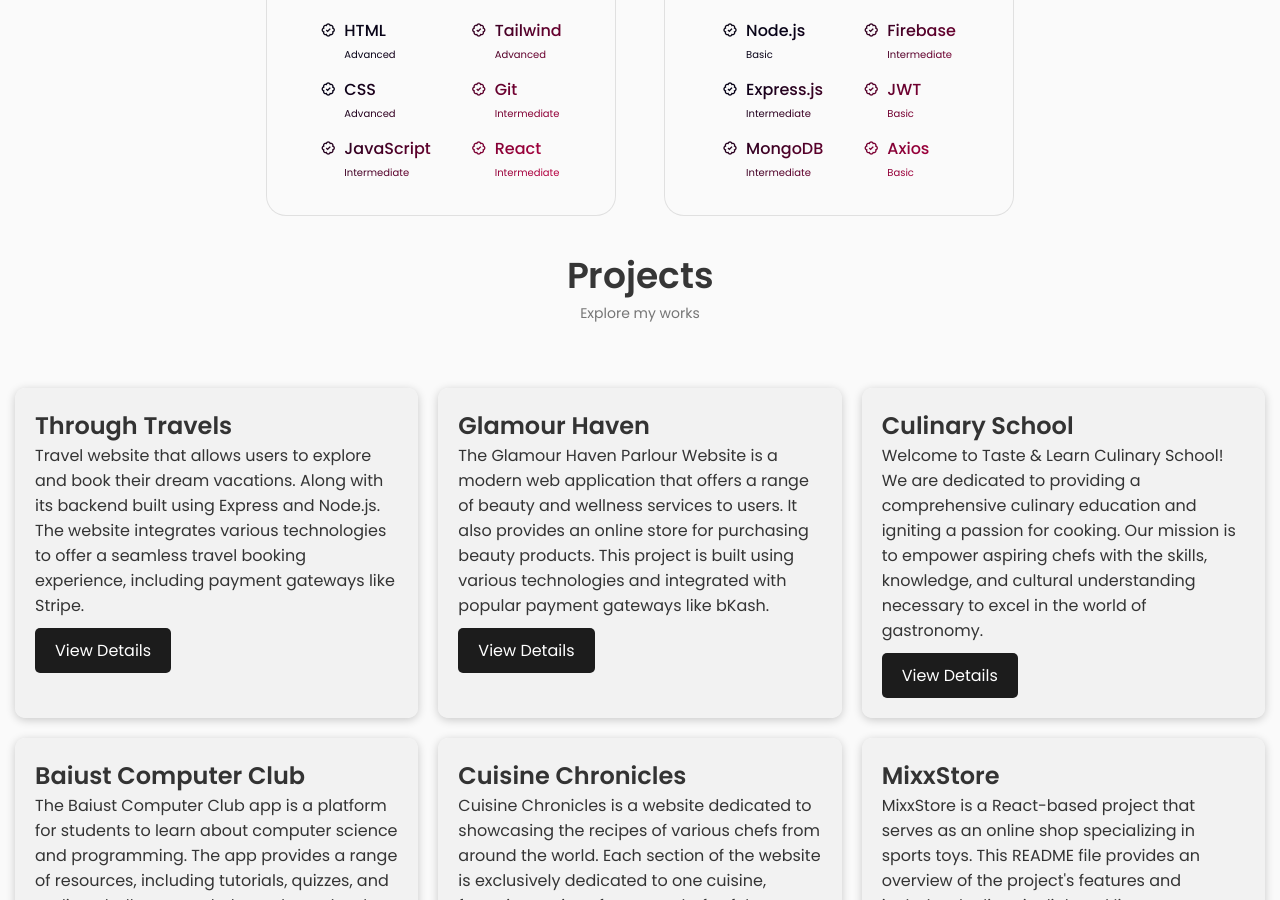
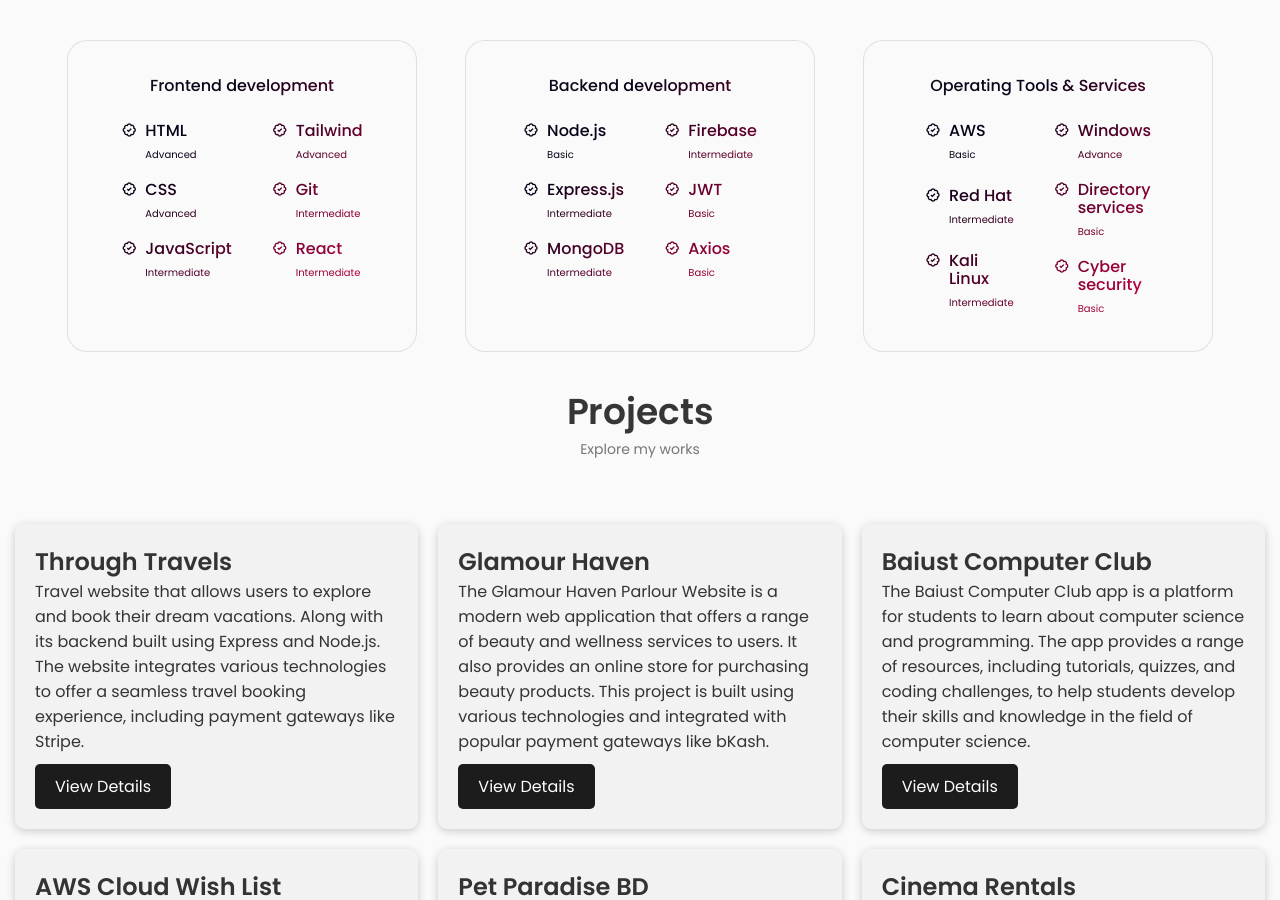
Before and after one commit to almahmudsarker/React-Portfolio, a React (Vite) app: page / in a window 1280 px wide. Shown: the part 1900-2800 px from the top of the page. Built offline with nearby package versions, Linux system fonts and the light colour scheme.

Commit message:
jan 2025 updated

```diff
--- a/src/components/About/About.jsx
+++ b/src/components/About/About.jsx
@@ -1,9 +1,8 @@
-import React, { useState } from 'react';
-import './About.css';
-import AboutImg from '../../assets/about.jpg';
-import Info from './Info';
+import React, { useState } from "react";
+import AboutImg from "../../assets/about.jpg";
+import "./About.css";
+import Info from "./Info";
 const About = () => {
-
   const [showFullDescription, setShowFullDescription] = useState(false);
   const toggleDescription = () => {
     setShowFullDescription(!showFullDescription);
@@ -26,7 +25,7 @@ const About = () => {
           <Info />
           <p className="about__description animate-charcter2">
             {showFullDescription
-                ? "With a strong foundation in JavaScript, along with expertise in React.js, Node.js, and Express.js, I thrive in crafting seamless user experiences and building scalable solutions. Whether it's developing dynamic front-end interfaces or architecting efficient back-end systems, I combine my technical prowess with a keen eye for design to deliver engaging web solutions. My dedication to clean code, best practices, and continuous learning enables me to stay up-to-date with the latest technologies and industry trends.I love collaborating with teams to transform ideas into reality and solve complex problems. By leveraging my excellent problem-solving skills and attention to detail, I consistently deliver high-quality projects on time. Let's connect and discuss how I can contribute to your next web development venture. Click the button below to explore my work and get in touch!"
+              ? "With a strong foundation in JavaScript, along with expertise in React.js, Node.js, and Express.js, I thrive in crafting seamless user experiences and building scalable solutions. Whether it's developing dynamic front-end interfaces or architecting efficient back-end systems, I combine my technical prowess with a keen eye for design to deliver engaging web solutions. My dedication to clean code, best practices, and continuous learning enables me to stay up-to-date with the latest technologies and industry trends.I love collaborating with teams to transform ideas into reality and solve complex problems. By leveraging my excellent problem-solving skills and attention to detail, I consistently deliver high-quality projects on time. Let's connect and discuss how I can contribute to your next development venture. Click the button below to explore my work and get in touch!"
               : "With a strong foundation in JavaScript, along with expertise in React.js, Node.js, and Express.js, I thrive in crafting seamless user experiences and building scalable solutions. Whether it's developing dynamic front-end interfaces or architecting efficient back-end systems, I combine my technical prowess with a keen eye for design to deliver engaging web solutions."}
             {!showFullDescription && (
               <p
--- a/src/components/About/Info.jsx
+++ b/src/components/About/Info.jsx
@@ -6,7 +6,7 @@ const Info = () => {
       <div className="about__box animate-link">
         <i className="bx bx-award about__icon"></i>
         <h3 className="about__title">Experience</h3>
-        <span className="about__subtitle">2 years Working</span>
+        <span className="about__subtitle">2+ years Working</span>
       </div>
       <div className="about__box animate-link">
         <i className="bx bx-briefcase-alt about__icon"></i>
--- a/src/components/Home/Data.jsx
+++ b/src/components/Home/Data.jsx
@@ -1,5 +1,5 @@
 import React from "react";
-import Resume from "../../assets/Al Mahmud Sarker CV.pdf";
+import Resume from "../../assets/AL MAHMUD SARKER CURRICULAM VITAE.pdf";
 const Data = () => {
   return (
     <div className="home__data">
@@ -9,13 +9,22 @@ const Data = () => {
         {/* A passionate Full stack developer with a knack for creating robust and
         innovative web applications. I thrive in crafting seamless user
         experiences and building scalable solutions. */}
-        Dedicated and innovative software engineer with experience in developing
+        {/* Dedicated and innovative software engineer with experience in developing
         high-quality web applications. Proficient in the MERN stack, with strong
         skills in JavaScript, Java, C++, and SQL. Demonstrated history of
         successful project completion and problem-solving abilities. Adept at
         working in fast-paced environments, both independently and as part of a
         team. Eager to bring technical skills and a collaborative spirit to a
-        dynamic software development team.
+        dynamic software development team. */}
+        Driven and innovative software engineer with a strong academic
+        background in Computer Science and Engineering, specializing in scalable
+        web applications and cloud-based technologies. Proficient in the MERN
+        stack, AWS, and advanced software development tools. Experienced in
+        solving complex challenges through collaborative teamwork and
+        self-initiative, with a proven track record in research on AI-driven
+        prediction models and time-series forecasting. Passionate about
+        advancing knowledge in software engineering and cloud computing while
+        contributing to impactful technological innovations.
       </p>
 
       <a download="" href={Resume} className="button button--flex">
--- a/src/components/Projects/Projects.jsx
+++ b/src/components/Projects/Projects.jsx
@@ -51,7 +51,118 @@ const Projects = () => {
       ],
       liveLink: "https://purlour-app.web.app",
       snapshots: [
-        "https://camo.githubusercontent.com/6fae59751f715b2fb15abf234b80654732cb4f6998f627a552eb621cc148fdb9/68747470733a2f2f692e6962622e636f2f574739594e71312f696d6167652d323032332d31302d33312d3230313233323939332e706e67",
+        "https://i.ibb.co/vxcnkZX4/screencapture-purlour-app-web-app-2025-01-29-23-16-29.png",
+        "https://i.ibb.co/CsmFw4S6/screencapture-purlour-app-web-app-dashboard-manage-service-2025-01-29-23-18-20.png",
+        "https://i.ibb.co/ks7Fmc8M/screencapture-purlour-app-web-app-dashboard-order-list-2025-01-29-23-17-33.png",
+        "https://i.ibb.co/BVrZ4NTH/screencapture-purlour-app-web-app-dashboard-profile-2025-01-29-23-17-17.png",
+        "https://i.ibb.co/prrtFg9S/screencapture-purlour-app-web-app-dashboard-payment-6536e006f7c32f9604950a43-2025-01-29-23-26-25.png",
+      ],
+    },
+
+    {
+      id: 4,
+      title: "Baiust Computer Club",
+      description:
+        "The Baiust Computer Club app is a platform for students to learn about computer science and programming. The app provides a range of resources, including tutorials, quizzes, and coding challenges, to help students develop their skills and knowledge in the field of computer science.",
+      features: [
+        "Login and registration for members and admins",
+        "Dashboard for members to view club activities",
+        "Membership management system",
+        "Integration with BAIUST website for event updates",
+      ],
+      liveLink:
+        "https://github.com/almahmudsarker/Baiust-Computer-Club-Desktop-App",
+      snapshots: [
+        "https://i.ibb.co/b5pqpCZ/00.jpg",
+        "https://i.ibb.co/0rhJ0gW/1.jpg",
+        "https://i.ibb.co/HH5B6Ks/2.jpg",
+        "https://i.ibb.co/pwNC8CX/3.jpg",
+        "https://i.ibb.co/ZdtfCPw/4.jpg",
+        "https://i.ibb.co/GHGXJyN/5.jpg",
+        "https://i.ibb.co/HXMJv0c/6.jpg",
+        "https://i.ibb.co/w4Bf42k/7.jpg",
+        "https://i.ibb.co/pQNnGcC/image.jpg",
+        "https://i.ibb.co/n80BFRK/01.jpg",
+        "https://i.ibb.co/hfXt8P3/02.jpg",
+        "https://i.ibb.co/yXMcnyw/03.jpg",
+        "https://i.ibb.co/LZq39Sc/04.jpg",
+      ],
+    },
+    {
+      id: 7,
+      title: "AWS Cloud Wish List",
+      description:
+        "Welcome to the Wish Tracker Cloud App, a serverless, scalable, and user-friendly application that lets users track and manage their bucket list items. This project was built using modern AWS cloud services and React, leveraging the power of serverless architecture for optimized performance and minimal management overhead.",
+      features: [
+        "Data Management with DynamoDB",
+        "User Authentication",
+        "GraphQL API with AWS AppSync",
+        "Image Storage in S3",
+        "AWS Amplify Hosting",
+      ],
+      liveLink: "https://github.com/almahmudsarker/wishTrackerCloudApp",
+      snapshots: [
+        "https://i.ibb.co/jPr9Kmx8/p-5-1.png",
+        "https://i.ibb.co/8gGDgFF5/p-5-2.png",
+        "https://i.ibb.co/Y4KmGFkt/p-5-3.png",
+        "https://i.ibb.co/ycc5CHmM/p-5-4.png",
+        "https://i.ibb.co/7d281ssk/p-5-5.png",
+      ],
+    },
+
+    // {
+    //   id: 6,
+    //   title: "MixxStore",
+    //   description:
+    //     "MixxStore is a React-based project that serves as an online shop specializing in sports toys. This README file provides an overview of the project's features and includes the live site link and license information.",
+    //   features: [
+    //     "Product Catalog",
+    //     "Browse and search",
+    //     "Shopping Cart",
+    //     "Product Reviews",
+    //   ],
+    //   liveLink: "https://mixxstore-4a428.web.app",
+    //   snapshots: [
+    //     "https://i.ibb.co/F61wyX5/1.jpg",
+    //     "https://i.ibb.co/Pmx5QRn/2.jpg",
+    //     "https://i.ibb.co/0h2tVtm/3.jpg",
+    //     "https://i.ibb.co/W3yBGxg/4.jpg",
+    //     "https://i.ibb.co/zsCpS4L/5.jpg",
+    //     "https://i.ibb.co/Hp4kfHP/7.jpg",
+    //     "https://i.ibb.co/Vv99P5j/8.jpg",
+    //     "https://i.ibb.co/MST003t/9.jpg",
+    //   ],
+    // },
+    {
+      id: 8,
+      title: "Pet Paradise BD",
+      description:
+        "'Pet Paradise BD' is a startup founded by Rahat Amin Shopnil, focusing on providing premium cat foods and accessories to create the ultimate haven for feline friends. This repository contains the source code and assets for the official website.",
+      features: [
+        "Product Catalog",
+        "Browse and search",
+        "Shopping Cart",
+        "Product Reviews",
+      ],
+      liveLink: "https://pet-paradise-bd.vercel.app",
+      snapshots: [
+        "https://i.ibb.co/zhX87Fdv/screencapture-pet-paradise-bd-vercel-app-2025-01-29-23-04-56.png",
+      ],
+    },
+    {
+      id: 9,
+      title: "Cinema Rentals",
+      description:
+        "All film and delivery charges for rentals will be the responsibility of the renter. We will most certainly do our best to accommodate any and all of your needs.",
+      features: [
+        "Product Catalog",
+        "Browse and search",
+        "Shopping Cart",
+        "Product Reviews",
+      ],
+      liveLink: "https://cinema-rentals.vercel.app",
+      snapshots: [
+        "https://i.ibb.co/Q3Bs7Bbs/screencapture-cinema-rentals-vercel-app-2025-01-29-23-09-43.png",
       ],
     },
     {
@@ -82,35 +193,6 @@ const Projects = () => {
       ],
     },
     {
-      id: 4,
-      title: "Baiust Computer Club",
-      description:
-        "The Baiust Computer Club app is a platform for students to learn about computer science and programming. The app provides a range of resources, including tutorials, quizzes, and coding challenges, to help students develop their skills and knowledge in the field of computer science.",
-      features: [
-        "Login and registration for members and admins",
-        "Dashboard for members to view club activities",
-        "Membership management system",
-        "Integration with BAIUST website for event updates",
-      ],
-      liveLink:
-        "https://github.com/almahmudsarker/Baiust-Computer-Club-Desktop-App",
-      snapshots: [
-        "https://camo.githubusercontent.com/2581ffe6fd10ae01fe0b344764dd752d3d074011d395461812f5f144f5044e97/68747470733a2f2f692e6962622e636f2f6235707170435a2f30302e6a7067",
-        "https://camo.githubusercontent.com/aebd38bf783192f3400896646322da01c962fa6839cb66fcb729176654c603a7/68747470733a2f2f692e6962622e636f2f3072684a3067572f312e6a7067",
-        "https://camo.githubusercontent.com/17a7bd072b3d9be0a248cf010431994648491304f191819f42e28cb71255ce3a/68747470733a2f2f692e6962622e636f2f48483542364b732f322e6a7067",
-        "https://camo.githubusercontent.com/faec34be7aeb6a963b8d40bbb2ed3ab62b8d6423f30ba9cf862f7f45ed4e0203/68747470733a2f2f692e6962622e636f2f70774e433843582f332e6a7067",
-        "https://camo.githubusercontent.com/77303d3681e8a91ce3f3b7542fb9f249021f36359bb92ba466c3bd2a654030b9/68747470733a2f2f692e6962622e636f2f5a6474664350772f342e6a7067",
-        "https://camo.githubusercontent.com/a1b51a285213e51064ef9cf9eb0dd0259c959270bbceaaa6dda8c8b8be7f1a9a/68747470733a2f2f692e6962622e636f2f474847584a794e2f352e6a7067",
-        "https://camo.githubusercontent.com/5224ab0ae5182c7759a049e84d9873504e4e7c47036e0313c8ddcfcee0bc3645/68747470733a2f2f692e6962622e636f2f48584d4a7630632f362e6a7067",
-        "https://camo.githubusercontent.com/e80b03ac15bdc2f9321412efbc3c15da86590aa57f18bb162ffc59f397331c42/68747470733a2f2f692e6962622e636f2f7734426634326b2f372e6a7067",
-        "https://camo.githubusercontent.com/3f70dae3f32d6c09bde0070c881d40a1616a972b9b543c7f8c4edbf4c116bcde/68747470733a2f2f692e6962622e636f2f70514e6e4763432f696d6167652e6a7067",
-        "https://camo.githubusercontent.com/f19c4b5a01a299733933b5f37bf67b2282d11302367d79ff5877f66da6510b9b/68747470733a2f2f692e6962622e636f2f6e38304246524b2f30312e6a7067",
-        "https://camo.githubusercontent.com/775dd091cfc36fae4f646e442815e388354e91f52dbac9c9b3f6cf003e010c39/68747470733a2f2f692e6962622e636f2f686658743850332f30322e6a7067",
-        "https://camo.githubusercontent.com/31ccd7b7e8b5430659b5487e83d290591484a025b182249ffaa250efb571736d/68747470733a2f2f692e6962622e636f2f79584d636e79772f30332e6a7067",
-        "https://camo.githubusercontent.com/81043e3737df5189a069829b42db0a3e55fb6575345bb2fc2fc614f8cbbcbe66/68747470733a2f2f692e6962622e636f2f4c5a71333953632f30342e6a7067",
-      ],
-    },
-    {
       id: 5,
       title: "Cuisine Chronicles",
       description:
@@ -129,61 +211,6 @@ const Projects = () => {
         "https://i.ibb.co/Rvbf3RS/4.jpg",
         "https://i.ibb.co/4SDWm5k/5.jpg",
         "https://i.ibb.co/0scDCvB/6.jpg",
-      ],
-    },
-    {
-      id: 6,
-      title: "MixxStore",
-      description:
-        "MixxStore is a React-based project that serves as an online shop specializing in sports toys. This README file provides an overview of the project's features and includes the live site link and license information.",
-      features: [
-        "Product Catalog",
-        "Browse and search",
-        "Shopping Cart",
-        "Product Reviews",
-      ],
-      liveLink: "https://mixxstore-4a428.web.app",
-      snapshots: [
-        "https://i.ibb.co/F61wyX5/1.jpg",
-        "https://i.ibb.co/Pmx5QRn/2.jpg",
-        "https://i.ibb.co/0h2tVtm/3.jpg",
-        "https://i.ibb.co/W3yBGxg/4.jpg",
-        "https://i.ibb.co/zsCpS4L/5.jpg",
-        "https://i.ibb.co/Hp4kfHP/7.jpg",
-        "https://i.ibb.co/Vv99P5j/8.jpg",
-        "https://i.ibb.co/MST003t/9.jpg",
-      ],
-    },
-    {
-      id: 7,
-      title: "Pet Paradise BD",
-      description:
-        "'Pet Paradise BD' is a startup founded by Rahat Amin Shopnil, focusing on providing premium cat foods and accessories to create the ultimate haven for feline friends. This repository contains the source code and assets for the official website.",
-      features: [
-        "Product Catalog",
-        "Browse and search",
-        "Shopping Cart",
-        "Product Reviews",
-      ],
-      liveLink: "https://pet-paradise-bd.vercel.app",
-      snapshots: [
-        // "https://i.ibb.co/F61wyX5/1.jpg",
-      ],
-    },
-    {
-      id: 8,
-      title: "Cinema Rentals",
-      description:
-        "All film and delivery charges for rentals will be the responsibility of the renter. We will most certainly do our best to accommodate any and all of your needs.",
-      features: [
-        "Product Catalog",
-        "Browse and search",
-        "Shopping Cart",
-        "Product Reviews",
-      ],
-      liveLink: "https://cinema-rentals.vercel.app",
-      snapshots: [
-        // "https://i.ibb.co/F61wyX5/1.jpg",
       ],
     },
     // Add more projects here if needed
--- a/src/components/skills/Skills.css
+++ b/src/components/skills/Skills.css
@@ -1,5 +1,5 @@
 .skills__container {
-    grid-template-columns: repeat(2, 350px);
+    grid-template-columns: repeat(3, 350px);
     column-gap: 3rem;
     justify-content: center;
 }
@@ -70,6 +70,7 @@
     .skills__container {
         grid-template-columns: 1fr;
     }
+
     .skills__content {
         padding: 1.5rem;
     }
--- a/src/components/skills/Skills.jsx
+++ b/src/components/skills/Skills.jsx
@@ -1,7 +1,8 @@
-import React from 'react';
-import './Skills.css';
-import FrontEnd from './FrontEnd';
-import BackEnd from './BackEnd';
+import React from "react";
+import BackEnd from "./BackEnd";
+import FrontEnd from "./FrontEnd";
+import "./Skills.css";
+import Tools from "./Tools";
 const Skills = () => {
   return (
     <section className="skills section" id="skills">
@@ -18,6 +19,7 @@ const Skills = () => {
       <div className="skills__container container grid">
         <FrontEnd />
         <BackEnd />
+        <Tools />
       </div>
     </section>
   );
--- /dev/null
+++ b/src/components/skills/Tools.jsx
@@ -0,0 +1,68 @@
+import React from "react";
+
+const Tools = () => {
+  return (
+    <div className="skills__content animate-link">
+      <h3 className="skills__title">Operating Tools & Services</h3>
+
+      <div className="skills__box">
+        <div className="skills__group">
+          <div className="skills__data">
+            <i className="bx bx-badge-check"></i>
+
+            <div>
+              <h3 className="skills__name">AWS</h3>
+              <span className="skills__level">Basic</span>
+            </div>
+          </div>
+
+          <div className="skills__data">
+            <i className="bx bx-badge-check"></i>
+
+            <div>
+              <h3 className="skills__name">Red Hat</h3>
+              <span className="skills__level">Intermediate</span>
+            </div>
+          </div>
+          <div className="skills__data">
+            <i className="bx bx-badge-check"></i>
+
+            <div>
+              <h3 className="skills__name">Kali Linux</h3>
+              <span className="skills__level">Intermediate</span>
+            </div>
+          </div>
+        </div>
+        <div className="skills__group">
+          <div className="skills__data">
+            <i className="bx bx-badge-check"></i>
+
+            <div>
+              <h3 className="skills__name">Windows</h3>
+              <span className="skills__level">Advance</span>
+            </div>
+          </div>
+
+          <div className="skills__data">
+            <i className="bx bx-badge-check"></i>
+
+            <div>
+              <h3 className="skills__name">Directory services</h3>
+              <span className="skills__level">Basic</span>
+            </div>
+          </div>
+          <div className="skills__data">
+            <i className="bx bx-badge-check"></i>
+
+            <div>
+              <h3 className="skills__name">Cyber security</h3>
+              <span className="skills__level">Basic</span>
+            </div>
+          </div>
+        </div>
+      </div>
+    </div>
+  );
+};
+
+export default Tools;
```
Also changed, not shown: src/components/Qualification/Qualification.jsx (+70 -5 lines), 1 other file (tests, documents, lock files or other folders). Lines whose indentation alone changed are shown as unchanged.
